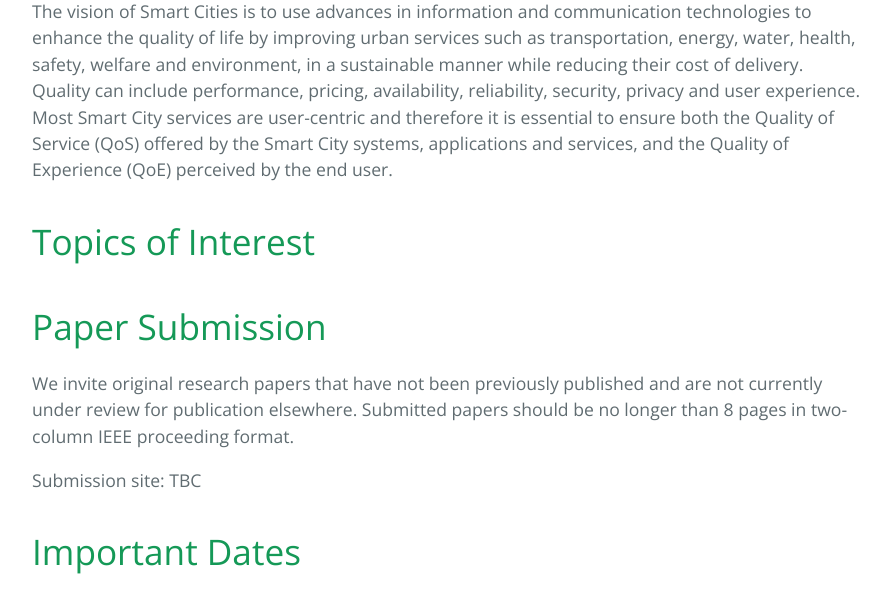
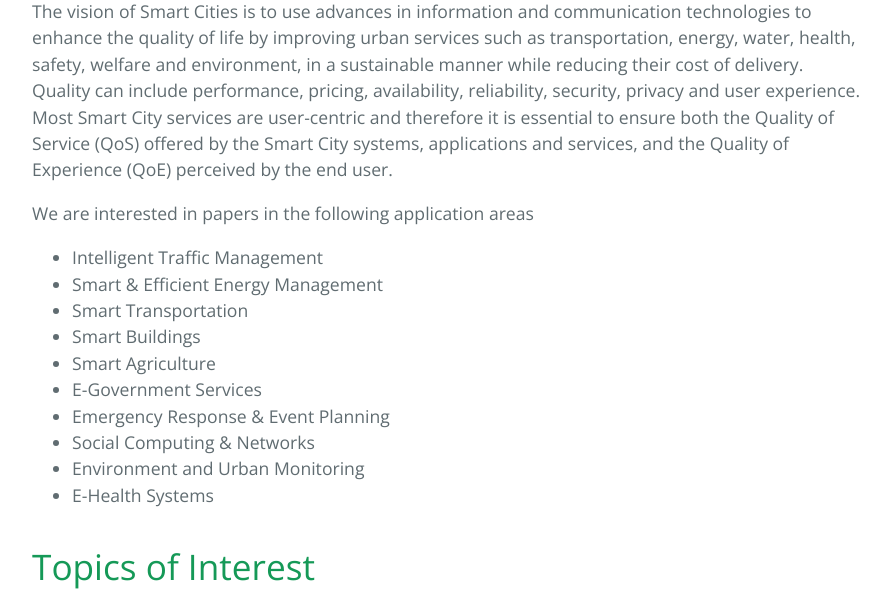
Before and after one commit to qossc-workshop/qossc-workshop.github.io, a website: page index.html in a window 1280 px wide. Shown: the part 487-1086 px from the top of the page, without its empty margins (192-1081 px from the left). Drawn offline with nearby package versions, Linux system fonts and the light colour scheme.

Commit message:
Update index.html

```diff
--- a/index.html
+++ b/index.html
@@ -21,7 +21,19 @@
       </h1>
 
       <p>The vision of Smart Cities is to use advances in information and communication technologies to enhance the quality of life by improving urban services such as transportation, energy, water, health, safety, welfare and environment, in a sustainable manner while reducing their cost of delivery. Quality can include performance, pricing, availability, reliability, security, privacy and user experience. Most Smart City services are user-centric and therefore it is essential to ensure both the Quality of Service (QoS) offered by the Smart City systems, applications and services, and the Quality of Experience (QoE) perceived by the end user. </p>
-
+      <p>We are interested in papers in the following application areas</p>
+      <ul>
+        <li>Intelligent Traffic Management</li>
+        <li>Smart & Efficient Energy Management</li>
+        <li>Smart Transportation</li>
+        <li>Smart Buildings</li>
+        <li>Smart Agriculture</li>
+        <li>E-Government Services</li>
+        <li>Emergency Response & Event Planning</li>
+        <li>Social Computing & Networks</li>
+        <li>Environment and Urban Monitoring</li>
+        <li>E-Health Systems</li>
+      </ul>
       <!-- Topics of Interest -->
       <h1><a id="user-content-header-1" class="anchor" href="#header-1" aria-hidden="true">
         <span class="octicon octicon-link"></span></a>Topics of Interest</h1>
```
